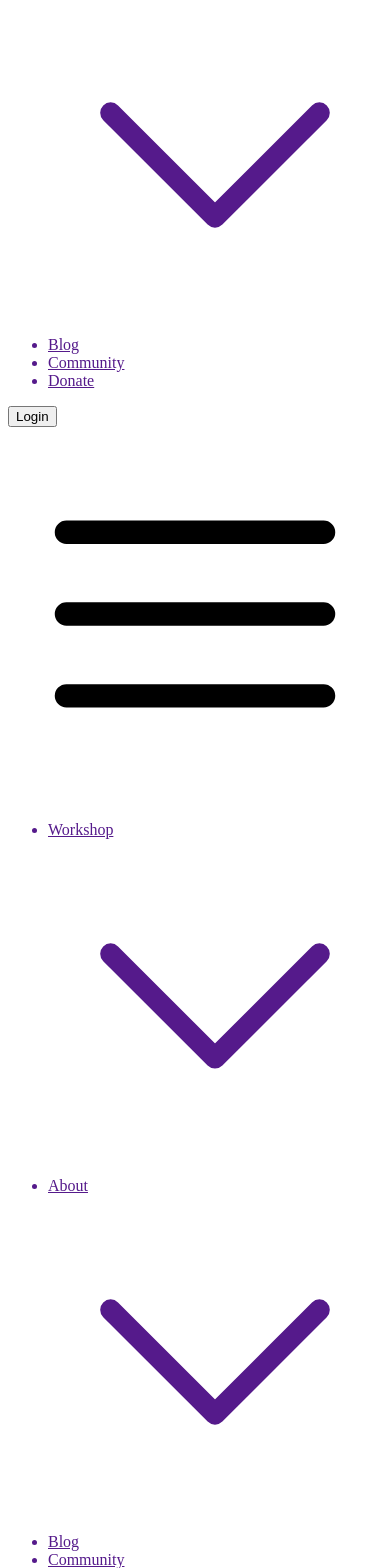
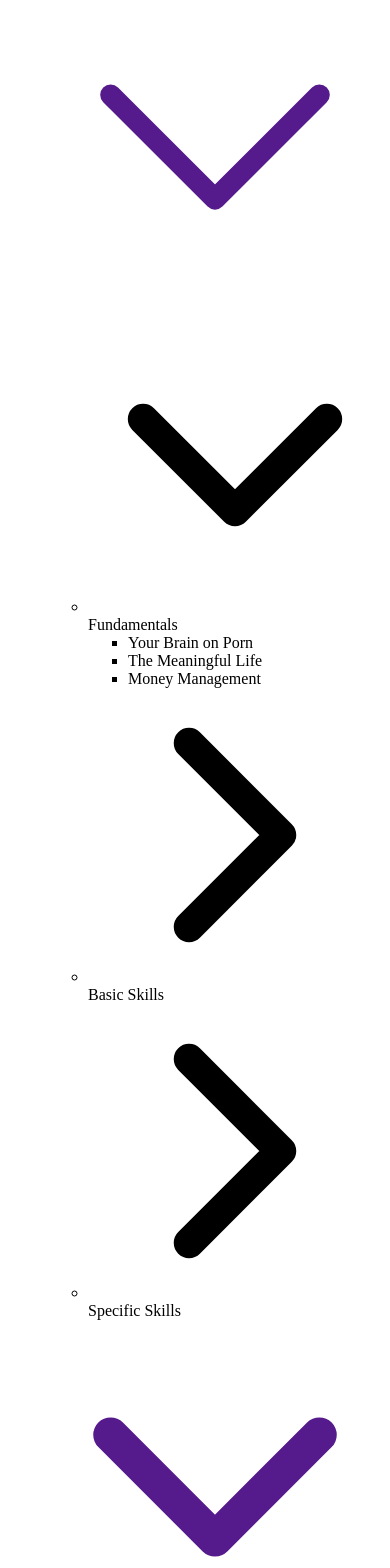
Before and after one commit to yukpulih/yukpulih, a Next.js app: page / in a window 390 px wide. Shown: the part 432-2000 px from the top of the page. Built offline with nearby package versions, Linux system fonts and the light colour scheme.

Commit message:
feat: created dropdown menu

```diff
--- a/components/buttons/nav-button/nav-button.component.tsx
+++ b/components/buttons/nav-button/nav-button.component.tsx
@@ -4,7 +4,7 @@ export type NavButtonProps = {
 
 const NavButton: React.FC<NavButtonProps> = ({ sampleTextProp }) => {
   return (
-    <button className="bg-green-900 rounded-lg text-gray-300 px-6 py-1">
+    <button className="w-full bg-green-900 rounded-lg text-gray-300 px-6 py-1">
       Login
     </button>
   );
--- a/components/navigation/navbar/menu/menu.component.tsx
+++ b/components/navigation/navbar/menu/menu.component.tsx
@@ -1,8 +1,25 @@
+import SubMenu from "./submenu.component";
+
 export const Menu = () => {
   return (
     <>
-      <a href="" className="">
-        <li className="flex items-center justify-between md:border-b-0 md:font-normal md:px-0 md:my-auto md:mt-5 px-5 border-solid border-b-[1px] border-gray-300 mb-5 pb-5 font-medium text-gray-800">
+      <li className="md:border-b-0 md:font-normal md:px-0 md:my-auto px-5 border-solid border-b-[1px] border-gray-300 mb-5 pb-5 font-medium text-gray-800">
+        <a href="">
+          <div className="w-full flex items-center md:mt-5 uppercase md:normal-case">
+            <svg
+              xmlns="http://www.w3.org/2000/svg"
+              fill="none"
+              viewBox="0 0 24 24"
+              strokeWidth={2.5}
+              stroke="currentColor"
+              className="md:hidden w-4 h-4 mr-2"
+            >
+              <path
+                strokeLinecap="round"
+                strokeLinejoin="round"
+                d="M19.5 8.25l-7.5 7.5-7.5-7.5"
+              />
+            </svg>
             Workshop
             <svg
               xmlns="http://www.w3.org/2000/svg"
@@ -10,7 +27,7 @@ export const Menu = () => {
               viewBox="0 0 24 24"
               strokeWidth={1.5}
               stroke="currentColor"
-            className="w-3 h-3 mt-1 ml-1"
+              className="hidden md:block w-3 h-3 mt-1 ml-1"
             >
               <path
                 strokeLinecap="round"
@@ -18,10 +35,29 @@ export const Menu = () => {
                 d="M19.5 8.25l-7.5 7.5-7.5-7.5"
               />
             </svg>
+          </div>
+        </a>
+        <ul className="ml-5">
+          <SubMenu />
+        </ul>
       </li>
-      </a>
+      <li className="md:border-b-0 md:font-normal md:px-0 md:my-auto px-5 border-solid border-b-[1px] border-gray-300 mb-5 pb-5 font-medium text-gray-800">
         <a href="">
-        <li className="flex items-center justify-between md:border-b-0 md:font-normal md:px-0 md:my-auto md:mt-5 px-5 border-solid border-b-[1px] border-gray-300 mb-5 pb-5 font-medium text-gray-800">
+          <div className="w-full flex items-center md:mt-5 uppercase md:normal-case">
+            <svg
+              xmlns="http://www.w3.org/2000/svg"
+              fill="none"
+              viewBox="0 0 24 24"
+              strokeWidth={2.5}
+              stroke="currentColor"
+              className="md:hidden w-4 h-4 mr-2"
+            >
+              <path
+                strokeLinecap="round"
+                strokeLinejoin="round"
+                d="M19.5 8.25l-7.5 7.5-7.5-7.5"
+              />
+            </svg>
             About
             <svg
               xmlns="http://www.w3.org/2000/svg"
@@ -29,7 +65,7 @@ export const Menu = () => {
               viewBox="0 0 24 24"
               strokeWidth={1.5}
               stroke="currentColor"
-            className="w-3 h-3 mt-1 ml-1"
+              className="hidden md:block w-3 h-3 mt-1 ml-1"
             >
               <path
                 strokeLinecap="round"
@@ -37,20 +73,24 @@ export const Menu = () => {
                 d="M19.5 8.25l-7.5 7.5-7.5-7.5"
               />
             </svg>
+          </div>
+        </a>
+        <ul className="ml-5">
+          <SubMenu />
+        </ul>
       </li>
-      </a>
       <a href="">
-        <li className="flex items-center justify-between md:border-b-0 md:font-normal md:px-0 md:my-auto md:mt-5 px-5 border-solid border-b-[1px] border-gray-300 mb-5 pb-5 font-medium text-gray-800">
+        <li className="md:border-b-0 md:font-normal md:px-0 md:my-auto md:mt-5 px-5 border-solid border-b-[1px] border-gray-300 mb-5 pb-5 font-medium text-gray-800 uppercase md:normal-case">
           Blog
         </li>
       </a>
       <a href="">
-        <li className="flex items-center justify-between md:border-b-0 md:font-normal md:px-0 md:my-auto md:mt-5 px-5 border-solid border-b-[1px] border-gray-300 mb-5 pb-5 font-medium text-gray-800">
+        <li className="md:border-b-0 md:font-normal md:px-0 md:my-auto md:mt-5 px-5 border-solid border-b-[1px] border-gray-300 mb-5 pb-5 font-medium text-gray-800 uppercase md:normal-case">
           Community
         </li>
       </a>
       <a href="">
-        <li className="flex items-center justify-between md:border-b-0 md:font-normal md:px-0 md:my-auto md:mt-5 px-5 border-solid border-b-[1px] border-gray-300 mb-5 pb-5 font-medium text-gray-800">
+        <li className="md:border-b-0 md:font-normal md:px-0 md:my-auto md:mt-5 px-5 border-solid border-b-[1px] border-gray-300 mb-5 pb-5 font-medium text-gray-800 uppercase md:normal-case">
           Donate
         </li>
       </a>
--- a/components/navigation/navbar/menu/submenu.component.tsx
+++ b/components/navigation/navbar/menu/submenu.component.tsx
@@ -1,16 +1,69 @@
+import SubSubMenu from "./subsubmenu.component";
+
 export const SubMenu = () => {
   return (
-    <ul>
-      <li>
-        <a href="">Category 1</a>
+    <>
+      <li className="my-3 md:hidden ">
+        <div className="w-full flex items-center mr-3 uppercase md:normal-case">
+          <svg
+            xmlns="http://www.w3.org/2000/svg"
+            fill="none"
+            viewBox="0 0 24 24"
+            strokeWidth={2.5}
+            stroke="currentColor"
+            className="md:hidden w-4 h-4 mr-2"
+          >
+            <path
+              strokeLinecap="round"
+              strokeLinejoin="round"
+              d="M19.5 8.25l-7.5 7.5-7.5-7.5"
+            />
+          </svg>
+          Fundamentals
+        </div>
+        <ul className="ml-5">
+          <SubSubMenu />
+        </ul>
       </li>
-      <li>
-        <a href="">Category 2</a>
+      <li className="my-3 md:hidden ">
+        <div className="w-full flex items-center mr-3 uppercase md:normal-case">
+          <svg
+            xmlns="http://www.w3.org/2000/svg"
+            fill="none"
+            viewBox="0 0 24 24"
+            strokeWidth={2.5}
+            stroke="currentColor"
+            className="md:hidden w-4 h-4 mr-2"
+          >
+            <path
+              strokeLinecap="round"
+              strokeLinejoin="round"
+              d="M8.25 4.5l7.5 7.5-7.5 7.5"
+            />
+          </svg>
+          Basic Skills
+        </div>
       </li>
-      <li>
-        <a href="">Category 2</a>
+      <li className="my-3 md:hidden ">
+        <div className="w-full flex items-center mr-3 uppercase md:normal-case">
+          <svg
+            xmlns="http://www.w3.org/2000/svg"
+            fill="none"
+            viewBox="0 0 24 24"
+            strokeWidth={2.5}
+            stroke="currentColor"
+            className="md:hidden w-4 h-4 mr-2"
+          >
+            <path
+              strokeLinecap="round"
+              strokeLinejoin="round"
+              d="M8.25 4.5l7.5 7.5-7.5 7.5"
+            />
+          </svg>
+          Specific Skills
+        </div>
       </li>
-    </ul>
+    </>
   );
 };
 
--- /dev/null
+++ b/components/navigation/navbar/menu/subsubmenu.component.tsx
@@ -0,0 +1,23 @@
+export const SubSubMenu = () => {
+  return (
+    <>
+      <li className="my-3 md:hidden">
+        <div className="w-full flex items-center mr-3 ml-1">
+          Your Brain on Porn
+        </div>
+      </li>
+      <li className="my-3 md:hidden">
+        <div className="w-full flex items-center mr-3 ml-1">
+          The Meaningful Life
+        </div>
+      </li>
+      <li className="my-3 md:hidden">
+        <div className="w-full flex items-center mr-3 ml-1">
+          Money Management
+        </div>
+      </li>
+    </>
+  );
+};
+
+export default SubSubMenu;
--- a/components/navigation/navbar/navbar.component.tsx
+++ b/components/navigation/navbar/navbar.component.tsx
@@ -38,18 +38,47 @@ const Navbar: React.FC<NavbarProps> = ({ menu }) => {
           />
           <span className="text-lg ml-2 font-bold">Yuk Pulih</span>
         </div>
-        <ul className="md:flex hidden items-center text-small gap-6">
+        <ul className="md:flex hidden items-center text-small gap-5">
           <Menu />
         </ul>
-        <div className="md:block hidden">
-          <NavButton sampleTextProp="#" />
-        </div>
-        <div className="md:hidden ml-auto">
+        <div className="md:flex md:items-center gap-3 hidden">
           <svg
             xmlns="http://www.w3.org/2000/svg"
             fill="none"
             viewBox="0 0 24 24"
-            strokeWidth={1.5}
+            strokeWidth={2}
+            stroke="currentColor"
+            className="w-6 h-6"
+          >
+            <path
+              strokeLinecap="round"
+              strokeLinejoin="round"
+              d="M21 21l-5.197-5.197m0 0A7.5 7.5 0 105.196 5.196a7.5 7.5 0 0010.607 10.607z"
+            />
+          </svg>
+
+          <NavButton sampleTextProp="#" />
+        </div>
+        <div className="md:hidden ml-auto flex items-center gap-5">
+          <svg
+            xmlns="http://www.w3.org/2000/svg"
+            fill="none"
+            viewBox="0 0 24 24"
+            strokeWidth={2}
+            stroke="currentColor"
+            className="w-6 h-6"
+          >
+            <path
+              strokeLinecap="round"
+              strokeLinejoin="round"
+              d="M21 21l-5.197-5.197m0 0A7.5 7.5 0 105.196 5.196a7.5 7.5 0 0010.607 10.607z"
+            />
+          </svg>
+          <svg
+            xmlns="http://www.w3.org/2000/svg"
+            fill="none"
+            viewBox="0 0 24 24"
+            strokeWidth={3}
             stroke="currentColor"
             className="w-6 h-6"
           >
@@ -63,7 +92,7 @@ const Navbar: React.FC<NavbarProps> = ({ menu }) => {
         {/* Mobile View */}
         <ul className="md:hidden absolute left-0 top-0 bottom-0 right-0 my-20 w-full">
           <Menu />
-          <div className="px-5">
+          <div className="px-5 pb-5">
             <NavButton sampleTextProp="#" />
           </div>
         </ul>
```
Lines whose indentation alone changed are shown as unchanged.
